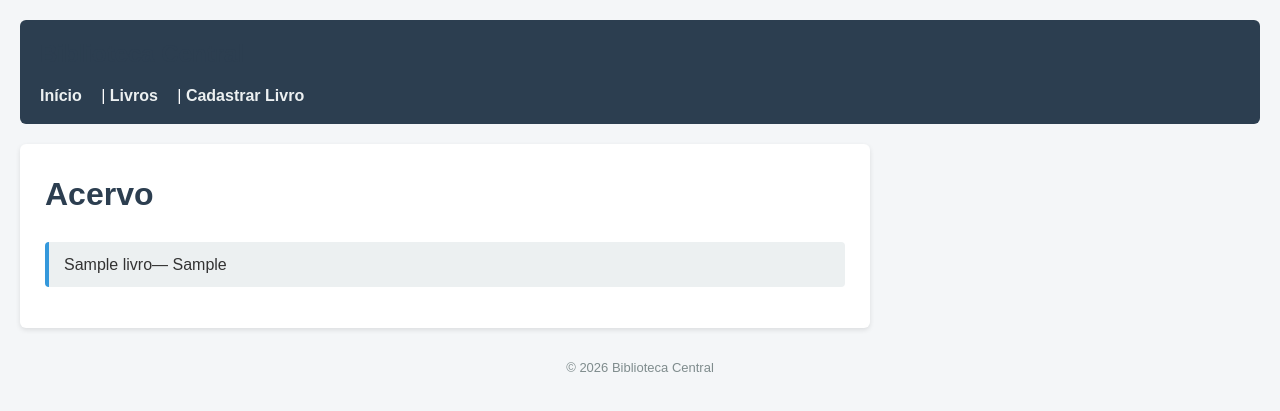
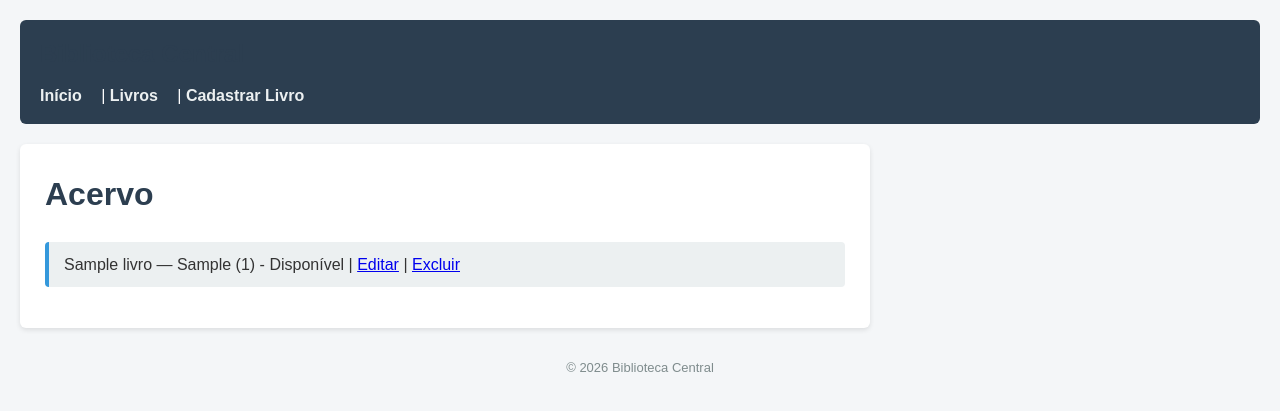
Before and after one commit to Cauan-Almeida/P1_FullStack_Acervo, a Django app: page /livros/ in a window 1280 px wide. Shown: the top 411 px of the page. Run offline with Django 4.2, Linux system fonts and the light colour scheme; tables that the repository leaves empty hold one stand-in row (values such as "Sample post").

Commit message:
feat: CRUD completo de livros (editar e excluir)

```diff
--- a/acervo/templates/acervo/form.html
+++ b/acervo/templates/acervo/form.html
@@ -1,7 +1,7 @@
 {% extends 'base.html' %}
 
 {% block conteudo %}
-  <h2>Cadastrar Novo Livro</h2>
+  <h2>{{ titulo }}</h2>
 
   <form method="post">
     {% csrf_token %}
--- a/acervo/templates/acervo/lista.html
+++ b/acervo/templates/acervo/lista.html
@@ -4,10 +4,20 @@
     <h1>Acervo</h1>
     <ul>
         {% for livro in livros %}
-            <li>{{ livro.titulo }}— {{ livro.autor }}</li>
+            <li>
+                {{ livro.titulo }} — {{ livro.autor }} ({{ livro.ano }}) -
+                {% if livro.disponivel %}
+                    Disponível
+                {% else %}
+                    Emprestado
+                {% endif %}
+                |
+                <a href="{% url 'editar' livro.pk %}">Editar</a> |
+                <a href="{% url 'excluir' livro.pk %}">Excluir</a>
+            </li>
         {% empty %}
-        <li>Nenhum livro cadastrado.</li>
+            <li>Nenhum livro cadastrado.</li>
         {% endfor %}
-</ul>
+    </ul>
 
 {% endblock %}
--- a/acervo/urls.py
+++ b/acervo/urls.py
@@ -16,5 +16,15 @@ urlpatterns = [
         'cadastrar/',
         views.novo_livro,
         name='cadastrar'
+    ),
+    path(
+        'livros/<int:pk>/editar/',
+        views.editar_livro,
+        name='editar'
+    ),
+    path(
+        'livros/<int:pk>/excluir/',
+        views.excluir_livro,
+        name='excluir'
     )
 ]
--- a/acervo/views.py
+++ b/acervo/views.py
@@ -1,4 +1,4 @@
-from django.shortcuts import render, redirect
+from django.shortcuts import render, redirect, get_object_or_404
 from django.http import HttpResponse
 from .models import Livro
 from .forms import LivroForm
@@ -15,11 +15,29 @@ def lista_livros(request):
     )
 
 def novo_livro(request):
-    if request.method =='POST':
+    if request.method == 'POST':
         form = LivroForm(request.POST)
         if form.is_valid():
             form.save()
             return redirect('lista')
     else:
-            form = LivroForm()
-    return render(request, 'acervo/form.html', {'form': form})
+        form = LivroForm()
+    return render(request, 'acervo/form.html', {'form': form, 'titulo': 'Cadastrar Livro'})
+
+def editar_livro(request, pk):
+    livro = get_object_or_404(Livro, pk=pk)
+    if request.method == 'POST':
+        form = LivroForm(request.POST, instance=livro)
+        if form.is_valid():
+            form.save()
+            return redirect('lista')
+    else:
+        form = LivroForm(instance=livro)
+    return render(request, 'acervo/form.html', {'form': form, 'titulo': 'Editar Livro'})
+
+def excluir_livro(request, pk):
+    livro = get_object_or_404(Livro, pk=pk)
+    if request.method == 'POST':
+        livro.delete()
+        return redirect('lista')
+    return render(request, 'acervo/confirmar_exclusao.html', {'livro': livro})
```
Also changed, not shown: acervo/templates/acervo/confirmar_exclusao.html (added, +12 -0 lines).
